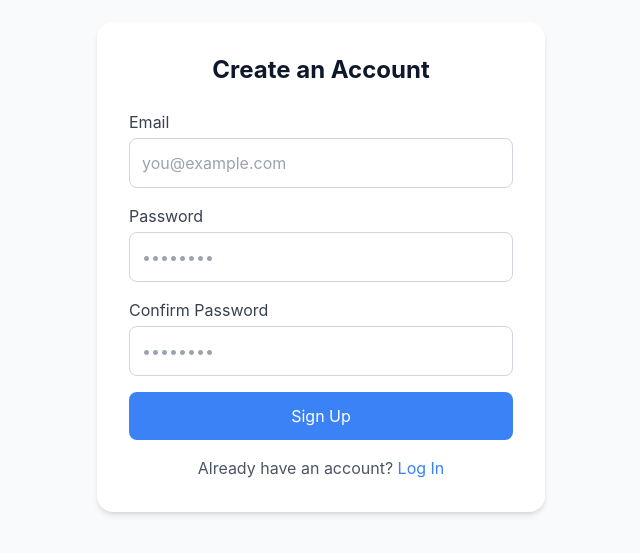
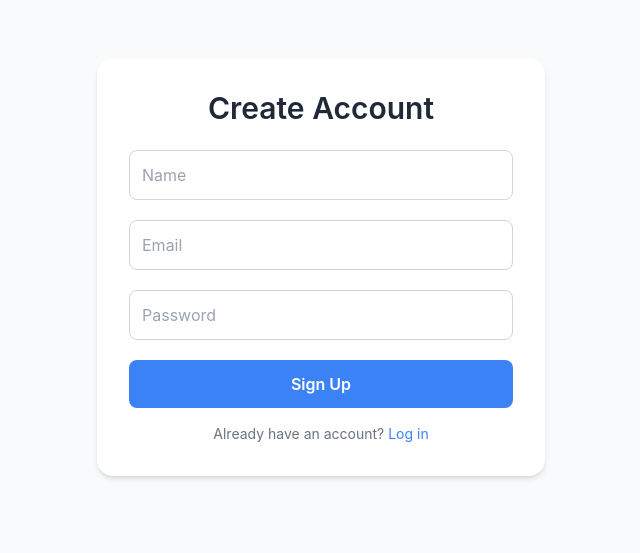
Before and after one commit to StormHacks-2025/ProjectCourseBuilder, a React app in the folder frontend/: page /signup in a window 1280 px wide. Shown: the part 133-686 px from the top of the page, without its empty margins (319-959 px from the left). Built offline with nearby package versions, Linux system fonts and the light colour scheme; the HTML template or start-up script is replaced by a standard one.

Commit message:
added, logout button

```diff
--- a/frontend/src/App.jsx
+++ b/frontend/src/App.jsx
@@ -1,4 +1,4 @@
-import { Outlet, NavLink } from 'react-router-dom';
+import { Outlet, NavLink, useNavigate, Link } from 'react-router-dom';
 import './App.css';
 
 const navPrimary = [
@@ -10,12 +10,22 @@ const navPrimary = [
 
 const navSecondary = [{ to: '/pricing', label: 'Pricing', Icon: ChartIcon }];
 
+const blankProfile =
+  "https://ui-avatars.com/api/?name=User&background=cccccc&color=ffffff";
+
 export default function App() {
+  const navigate = useNavigate();
+  const user = JSON.parse(localStorage.getItem("currentUser"));
+
+  const handleLogout = () => {
+    localStorage.removeItem("currentUser");
+    navigate("/login");
+  };
+
   return (
     <div className="dashboard-root">
       <div className="dashboard-frame">
         <aside className="sidebar">
-
           <nav className="sidebar__nav sidebar__nav--primary" aria-label="Primary">
             {navPrimary.map(({ to, label, Icon }) => (
               <NavLink
@@ -59,9 +69,56 @@ export default function App() {
           </nav>
         </aside>
 
-        <main className="dashboard-content">
+        <div className="dashboard-content">
+          {/* Profile/Logout/Login button in top right */}
+          <header className="flex justify-end items-center p-4" style={{ background: "none" }}>
+            {user ? (
+              <div className="flex items-center gap-3">
+                <img
+                  src={blankProfile}
+                  alt="profile"
+                  className="w-8 h-8 rounded-full border"
+                />
+                <span className="font-medium">{user.name}</span>
+                <button
+                  onClick={handleLogout}
+                  style={{
+                    marginLeft: "16px",
+                    padding: "10px 24px",
+                    fontSize: "1.1rem",
+                    background: "black",
+                    color: "white",
+                    borderRadius: "8px",
+                    border: "none",
+                    cursor: "pointer"
+                  }}
+                >
+                  Log Out
+                </button>
+              </div>
+            ) : (
+              <Link
+                to="/login"
+                style={{
+                  marginRight: "24px",
+                  marginLeft: "auto",
+                  padding: "12px 32px",
+                  fontSize: "1.15rem",
+                  background: "none",
+                  color: "black",
+                  borderRadius: "8px",
+                  border: "2px solid black",
+                  fontWeight: "bold",
+                  cursor: "pointer",
+                  boxShadow: "none"
+                }}
+              >
+                Log In
+              </Link>
+            )}
+          </header>
           <Outlet />
-        </main>
+        </div>
       </div>
     </div>
   );
--- /dev/null
+++ b/frontend/src/assets/auth.js
@@ -0,0 +1,26 @@
+// Utility functions for authentication
+// Handles localStorage and cookie management
+
+export function setAuthData(user) {
+  // Save user to localStorage
+  localStorage.setItem("user", JSON.stringify(user));
+
+  // Set cookie (expires in 7 days)
+  document.cookie = `user=${encodeURIComponent(JSON.stringify(user))}; path=/; max-age=${7 * 24 * 60 * 60}`;
+}
+
+export function getAuthData() {
+  // Try localStorage first
+  const user = localStorage.getItem("user");
+  if (user) return JSON.parse(user);
+
+  // Fallback to cookie
+  const match = document.cookie.match(/user=([^;]+)/);
+  if (match) return JSON.parse(decodeURIComponent(match[1]));
+  return null;
+}
+
+export function clearAuthData() {
+  localStorage.removeItem("user");
+  document.cookie = "user=; path=/; max-age=0";
+}
--- a/frontend/src/pages/Dashboard.jsx
+++ b/frontend/src/pages/Dashboard.jsx
@@ -14,12 +14,7 @@ export default function Dashboard() {
         </div>
 
         <div className="flex flex-col items-end gap-2">
-          <Link
-            to="/login"
-            className="bg-black text-white px-4 py-2 rounded-lg hover:bg-gray-800 transition"
-          >
-            Sign In
-          </Link>
+
 
           <form className="dashboard-search" role="search">
             <span className="dashboard-search__icon" aria-hidden>
--- a/frontend/src/pages/Login.jsx
+++ b/frontend/src/pages/Login.jsx
@@ -1,5 +1,5 @@
 import React, { useState } from "react";
-import { useNavigate } from "react-router-dom";
+import { useNavigate, Link } from "react-router-dom";
 
 export default function Login() {
   const [email, setEmail] = useState("");
@@ -9,24 +9,16 @@ export default function Login() {
   const handleLogin = (e) => {
     e.preventDefault();
 
-    const storedUser = {
-      email: "test@example.com",
-      password: "password",
-      paid: true, // change to false to test non-paid user
-    };
+    const users = JSON.parse(localStorage.getItem("users") || "[]");
+    const user = users.find((u) => u.email === email && u.password === password);
 
-    // Save hardcoded user to localStorage if not already saved
-    if (!localStorage.getItem("user")) {
-      localStorage.setItem("user", JSON.stringify(storedUser));
+    if (!user) {
+      alert("Invalid email or password");
+      return;
     }
 
-    const user = JSON.parse(localStorage.getItem("user"));
-
-    if (email === user.email && password === user.password) {
-      navigate("/dashboard");
-    } else {
-      alert("Invalid email or password");
-    }
+    localStorage.setItem("currentUser", JSON.stringify(user));
+    navigate("/dashboard");
   };
 
   return (
@@ -39,7 +31,7 @@ export default function Login() {
           <input
             type="email"
             placeholder="Email"
-            className="border border-gray-300 rounded-lg p-3 focus:ring-2 focus:ring-blue-500 outline-none"
+            className="border border-gray-300 rounded-lg p-3"
             value={email}
             onChange={(e) => setEmail(e.target.value)}
             required
@@ -47,18 +39,24 @@ export default function Login() {
           <input
             type="password"
             placeholder="Password"
-            className="border border-gray-300 rounded-lg p-3 focus:ring-2 focus:ring-blue-500 outline-none"
+            className="border border-gray-300 rounded-lg p-3"
             value={password}
             onChange={(e) => setPassword(e.target.value)}
             required
           />
           <button
             type="submit"
-            className="bg-blue-500 text-white py-3 rounded-lg hover:bg-blue-600 transition font-semibold"
+            className="bg-blue-500 text-white py-3 rounded-lg hover:bg-blue-600 font-semibold"
           >
             Log In
           </button>
         </form>
+        <p className="text-center text-sm text-gray-500 mt-4">
+          Don’t have an account?{" "}
+          <Link to="/signup" className="text-blue-500 hover:underline">
+            Sign up
+          </Link>
+        </p>
       </div>
     </div>
   );
--- a/frontend/src/pages/SignUp.jsx
+++ b/frontend/src/pages/SignUp.jsx
@@ -1,87 +1,75 @@
 import React, { useState } from "react";
-import { Link, useNavigate } from "react-router-dom";
+import { useNavigate, Link } from "react-router-dom";
 
-export default function Signup() {
+export default function SignUp() {
+  const [name, setName] = useState("");
   const [email, setEmail] = useState("");
   const [password, setPassword] = useState("");
-  const [confirmPassword, setConfirmPassword] = useState("");
   const navigate = useNavigate();
 
-  function handleSignup(e) {
+  const handleSignUp = (e) => {
     e.preventDefault();
 
-    if (password !== confirmPassword) {
-      alert("Passwords do not match!");
+    // Get users from localStorage
+    const users = JSON.parse(localStorage.getItem("users") || "[]");
+
+    // Check if email exists
+    if (users.find((u) => u.email === email)) {
+      alert("Email already registered");
       return;
     }
 
-    const newUser = {
-      email,
-      password,
-      paid: false, // set to true if you want a paid user
+    // Create user
+    const user = { id: Date.now(), name, email, password };
+    users.push(user);
+    localStorage.setItem("users", JSON.stringify(users));
+    localStorage.setItem("currentUser", JSON.stringify(user));
+
+    navigate("/dashboard");
   };
 
-    localStorage.setItem("user", JSON.stringify(newUser));
-
-    navigate("/login");
-  }
-
   return (
-    <div className="flex items-center justify-center min-h-screen bg-gray-50">
-      <div className="bg-white p-8 rounded-2xl shadow-md w-full max-w-md">
-        <h1 className="text-2xl font-bold text-center mb-6">
-          Create an Account
-        </h1>
-
-        <form onSubmit={handleSignup} className="space-y-4">
-          <div>
-            <label className="block text-gray-700 mb-1">Email</label>
+    <div className="min-h-screen flex items-center justify-center bg-gray-50">
+      <div className="bg-white shadow-md rounded-2xl p-8 w-full max-w-md">
+        <h2 className="text-3xl font-semibold mb-6 text-center text-gray-800">
+          Create Account
+        </h2>
+        <form onSubmit={handleSignUp} className="flex flex-col gap-5">
+          <input
+            type="text"
+            placeholder="Name"
+            className="border border-gray-300 rounded-lg p-3"
+            value={name}
+            onChange={(e) => setName(e.target.value)}
+            required
+          />
           <input
             type="email"
+            placeholder="Email"
+            className="border border-gray-300 rounded-lg p-3"
             value={email}
             onChange={(e) => setEmail(e.target.value)}
-              className="w-full p-3 border border-gray-300 rounded-lg focus:outline-none focus:ring-2 focus:ring-blue-500"
-              placeholder="you@example.com"
             required
           />
-          </div>
-
-          <div>
-            <label className="block text-gray-700 mb-1">Password</label>
           <input
             type="password"
+            placeholder="Password"
+            className="border border-gray-300 rounded-lg p-3"
             value={password}
             onChange={(e) => setPassword(e.target.value)}
-              className="w-full p-3 border border-gray-300 rounded-lg focus:outline-none focus:ring-2 focus:ring-blue-500"
-              placeholder="••••••••"
             required
           />
-          </div>
-
-          <div>
-            <label className="block text-gray-700 mb-1">Confirm Password</label>
-            <input
-              type="password"
-              value={confirmPassword}
-              onChange={(e) => setConfirmPassword(e.target.value)}
-              className="w-full p-3 border border-gray-300 rounded-lg focus:outline-none focus:ring-2 focus:ring-blue-500"
-              placeholder="••••••••"
-              required
-            />
-          </div>
-
           <button
             type="submit"
-            className="w-full bg-blue-500 text-white p-3 rounded-lg hover:bg-blue-600 transition"
+            className="bg-blue-500 text-white py-3 rounded-lg hover:bg-blue-600 font-semibold"
           >
             Sign Up
           </button>
         </form>
-
-        <p className="text-center text-gray-600 mt-4">
+        <p className="text-center text-sm text-gray-500 mt-4">
           Already have an account?{" "}
           <Link to="/login" className="text-blue-500 hover:underline">
-            Log In
+            Log in
           </Link>
         </p>
       </div>
```
Also changed, not shown: 1 other file (tests, documents, lock files or other folders). Lines whose indentation alone changed are shown as unchanged.
